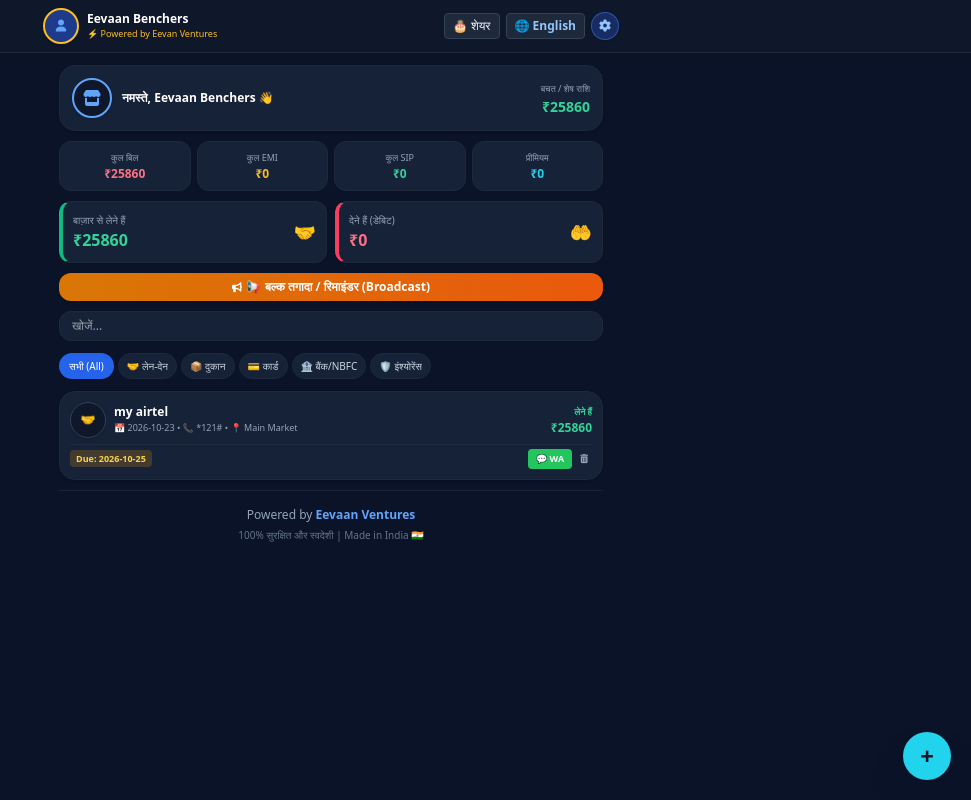
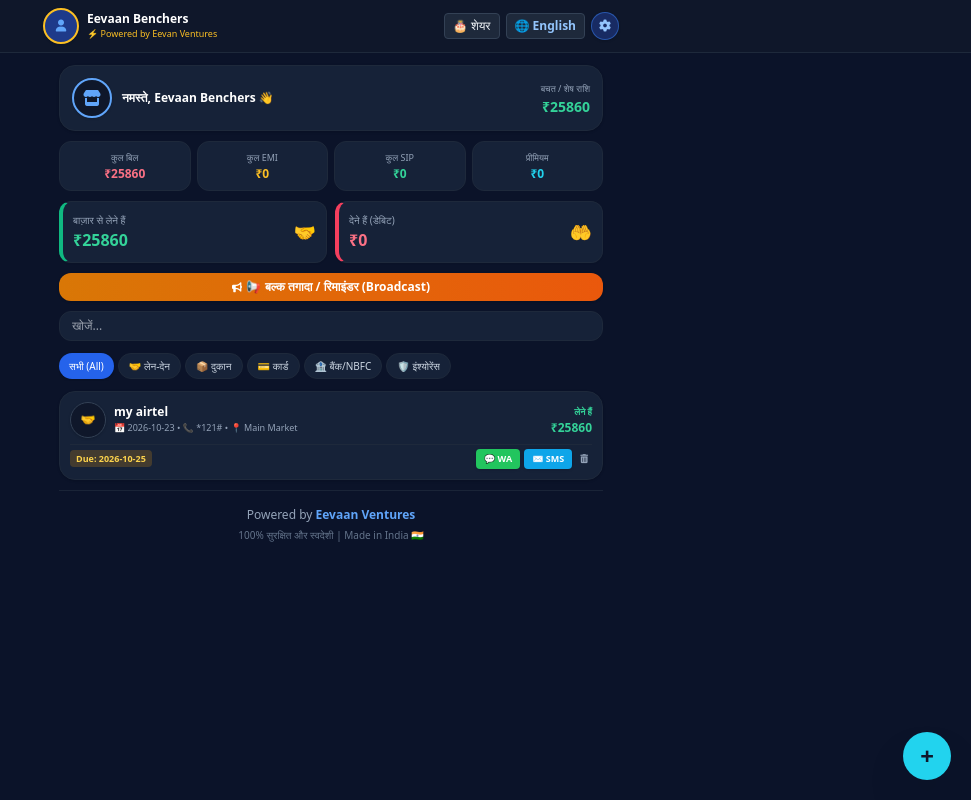
Before and after one commit to eevanventures-sketch/Kharcha-hisab, a plain HTML site: page index.html in a window 1280 px wide. Both pictures are taken after a click on the button "सभी (All)". Shown: the whole page, without its empty margins (309-1280 px from the left). Drawn offline with nearby package versions, Linux system fonts and the light colour scheme.

Commit message:
Update index.html

```diff
--- a/index.html
+++ b/index.html
@@ -87,11 +87,11 @@
     <input type="text" id="searchInput" onkeyup="renderCards()" placeholder="खोजें..." class="w-full bg-[#162238] border border-slate-800 rounded-xl px-3 py-1.5 text-slate-200 outline-none">
     <div class="flex space-x-1 overflow-x-auto no-sb py-0.5 text-[10px]">
       <button onclick="setFilter('ALL')" id="f-ALL" class="bg-blue-600 text-white px-2.5 py-1 rounded-full whitespace-nowrap font-medium shadow">सभी (All)</button>
-      <button onclick="setFilter('UDHAR')" id="f-UDHAR" class="bg-[#162238] text-slate-300 border border-slate-800 px-2 py-1 rounded-full whitespace-nowrap">🤝 <span id="tc-udhar">लेन-देन</span></button>
-      <button onclick="setFilter('SHOP')" id="f-SHOP" class="bg-[#162238] text-slate-300 border border-slate-800 px-2 py-1 rounded-full whitespace-nowrap">📦 <span id="tc-shop">दुकान</span></button>
-      <button onclick="setFilter('CARD')" id="f-CARD" class="bg-[#162238] text-slate-300 border border-slate-800 px-2 py-1 rounded-full whitespace-nowrap">💳 <span id="tc-card">कार्ड</span></button>
-      <button onclick="setFilter('BANK')" id="f-BANK" class="bg-[#162238] text-slate-300 border border-slate-800 px-2 py-1 rounded-full whitespace-nowrap">🏦 <span id="tc-bank">बैंक/NBFC</span></button>
-      <button onclick="setFilter('INSURANCE')" id="f-INSURANCE" class="bg-[#162238] text-slate-300 border border-slate-800 px-2 py-1 rounded-full whitespace-nowrap">🛡️ <span id="tc-ins">इंश्योरेंस</span></button>
+      <button onclick="setFilter('UDHAR')" id="f-UDHAR" class="bg-[#162238] text-slate-300 border border-slate-800 px-2.5 py-1 rounded-full whitespace-nowrap">🤝 <span id="tc-udhar">लेन-देन</span></button>
+      <button onclick="setFilter('SHOP')" id="f-SHOP" class="bg-[#162238] text-slate-300 border border-slate-800 px-2.5 py-1 rounded-full whitespace-nowrap">📦 <span id="tc-shop">दुकान</span></button>
+      <button onclick="setFilter('CARD')" id="f-CARD" class="bg-[#162238] text-slate-300 border border-slate-800 px-2.5 py-1 rounded-full whitespace-nowrap">💳 <span id="tc-card">कार्ड</span></button>
+      <button onclick="setFilter('BANK')" id="f-BANK" class="bg-[#162238] text-slate-300 border border-slate-800 px-2.5 py-1 rounded-full whitespace-nowrap">🏦 <span id="tc-bank">बैंक/NBFC</span></button>
+      <button onclick="setFilter('INSURANCE')" id="f-INSURANCE" class="bg-[#162238] text-slate-300 border border-slate-800 px-2.5 py-1 rounded-full whitespace-nowrap">🛡️ <span id="tc-ins">इंश्योरेंस</span></button>
     </div>
 
     <!-- CARDS LIST -->
@@ -107,7 +107,7 @@
   <!-- (+) BUTTON -->
   <button onclick="openAddEntryModal()" class="fixed right-5 bottom-5 w-12 h-12 bg-cyan-400 hover:bg-cyan-300 text-slate-900 rounded-full flex items-center justify-center text-2xl font-black shadow-2xl z-40">+</button>
 
-  <!-- 1. DETAIL MODAL: LEDGER + MATERIAL AUTO-CALC + PHOTO -->
+  <!-- 1. DETAIL MODAL: LEDGER + MATERIAL + PHOTO -->
   <div id="detailModal" class="hidden fixed inset-0 bg-black/85 z-50 flex items-center justify-center p-3">
     <div class="bg-[#162238] border border-slate-700 rounded-2xl w-full max-w-lg max-h-[95vh] flex flex-col p-3 overflow-hidden">
       <div class="flex justify-between items-center border-b border-slate-700 pb-1.5">
@@ -122,6 +122,7 @@
         <button onclick="closeModal('detailModal')" class="text-slate-400 text-lg font-bold">&times;</button>
       </div>
 
+      <!-- Balance row -->
       <div class="grid grid-cols-3 gap-1 my-2 bg-[#0f172a] p-1.5 rounded-xl text-center">
         <div><span class="text-slate-400 text-[9px] block">कुल दिया</span><span id="dGave" class="font-bold text-rose-400">₹0</span></div>
         <div><span class="text-slate-400 text-[9px] block">जमा + वापसी</span><span id="dRec" class="font-bold text-emerald-400">₹0</span></div>
@@ -134,11 +135,10 @@
         <button onclick="showSubForm('RETURN')" class="bg-amber-950/70 border border-amber-600/50 text-amber-300 py-1.5 rounded-xl shadow">🔄 सामान वापसी</button>
       </div>
 
-      <!-- SUB FORM WITH ATTACHMENT -->
+      <!-- SUB FORM -->
       <div id="subFormBox" class="hidden bg-[#0f172a] p-2 rounded-xl border border-blue-500/50 mb-2 space-y-1.5 max-h-72 overflow-y-auto">
         <div class="flex justify-between font-bold text-blue-400"><span>एंट्री जोड़ें</span><button onclick="document.getElementById('subFormBox').classList.add('hidden')">&times;</button></div>
 
-        <!-- MATERIAL AUTO-CALCULATE ROWS -->
         <div class="space-y-1">
           <div class="grid grid-cols-12 gap-1 text-[9px] text-slate-400 font-semibold">
             <span class="col-span-5">सामान</span><span class="col-span-2">मात्रा</span><span class="col-span-2">भाव</span><span class="col-span-3 text-right">कुल(₹)</span>
@@ -168,7 +168,7 @@
 
         <input type="text" id="subNote" placeholder="विवरण / नोट" class="w-full p-1 bg-[#162238] border border-slate-700 rounded text-slate-100 outline-none">
 
-        <!-- BILL PHOTO: CAMERA & GALLERY DIRECT PICKERS -->
+        <!-- BILL PHOTO -->
         <div class="bg-slate-900 p-2 rounded-lg border border-slate-800 space-y-1">
           <span class="block text-[10px] text-amber-300 font-bold">📷 बिल फोटो / पर्चा जोड़ें:</span>
           <div class="grid grid-cols-2 gap-2">
@@ -228,12 +228,11 @@
         </select>
       </div>
 
-      <!-- DYNAMIC CHIPS -->
       <div id="chipBox" class="hidden flex flex-wrap gap-1 p-1.5 bg-[#0f172a] rounded-lg border border-slate-700"></div>
 
       <input type="text" id="newTitle" placeholder="नाम / विवरण" class="w-full p-1.5 bg-[#0f172a] border border-slate-700 rounded-lg text-slate-100 font-bold outline-none">
 
-      <!-- CUSTOMER DP PHOTO (CAMERA & GALLERY) -->
+      <!-- CUSTOMER DP -->
       <div class="bg-slate-900 p-2 rounded-lg border border-slate-800 space-y-1">
         <span class="block text-[10px] text-amber-300 font-bold">📷 ग्राहक DP फोटो:</span>
         <div class="grid grid-cols-2 gap-2">
@@ -276,7 +275,7 @@
         <button onclick="closeModal('profileModal')" class="text-slate-400 text-lg font-bold">&times;</button>
       </div>
 
-      <!-- OWNER DP (CAMERA & GALLERY) -->
+      <!-- OWNER DP -->
       <div class="bg-slate-900 p-2 rounded-xl border border-blue-500/30 text-center space-y-1.5">
         <div class="w-12 h-12 rounded-full border-2 border-blue-400 bg-slate-800 mx-auto overflow-hidden flex items-center justify-center shadow">
           <img id="modalDP" class="w-full h-full object-cover hidden">
@@ -426,7 +425,7 @@
       renderCards();
     }
 
-    // ULTRA RELIABLE 15KB COMPRESSION
+    // ULTRA RELIABLE COMPRESSION
     function pickImg(input, cb) {
       const f = input.files && input.files[0];
       if (!f) return;
@@ -560,7 +559,7 @@
       activeFilter = cat;
       ['ALL','UDHAR','SHOP','CARD','BANK','INSURANCE'].forEach(c => {
         const b = document.getElementById('f-' + c);
-        if (b) b.className = c === cat ? "bg-blue-600 text-white px-2.5 py-1 rounded-full whitespace-nowrap font-medium shadow" : "bg-[#162238] text-slate-300 border border-slate-800 px-2 py-1 rounded-full whitespace-nowrap";
+        if (b) b.className = c === cat ? "bg-blue-600 text-white px-2.5 py-1 rounded-full whitespace-nowrap font-medium shadow" : "bg-[#162238] text-slate-300 border border-slate-800 px-2.5 py-1 rounded-full whitespace-nowrap";
       });
       renderCards();
     }
@@ -577,6 +576,7 @@
       return { gave, got, ret, balance: gave - (got + ret) };
     }
 
+    // CARD RENDER WITH WA & DIRECT SMS
     function renderCards() {
       const cont = document.getElementById('cardsList');
       const q = document.getElementById('searchInput').value.toLowerCase();
@@ -611,13 +611,21 @@
           <div class="flex justify-between items-center pt-1 border-t border-slate-800 text-[9px]">
             <div>${i.dueDate ? `<span class="bg-amber-500/20 text-amber-300 px-1.5 py-0.5 rounded font-bold">Due: ${i.dueDate}</span>` : `<span class="text-slate-500">लेजर देखें</span>`}</div>
             <div class="flex items-center space-x-1">
-              <button onclick="sendWA('${i.phone}','${i.title}',${c.balance})" class="bg-[#22c55e] text-white px-2 py-0.5 rounded font-bold">💬 WA</button>
+              <button onclick="sendWA('${i.phone}','${i.title}',${c.balance})" class="bg-[#22c55e] text-white px-2 py-0.5 rounded font-bold shadow">💬 WA</button>
+              <button onclick="sendSMS('${i.phone}','${i.title}',${c.balance})" class="bg-[#0ea5e9] text-white px-2 py-0.5 rounded font-bold shadow">✉️ SMS</button>
               <button onclick="deleteItem('${i.id}')" class="text-slate-400 hover:text-rose-400 px-1"><i class="fa-solid fa-trash-can"></i></button>
             </div>
           </div>
         `;
         cont.appendChild(card);
       });
+    }
+
+    function sendSMS(ph, n, a) {
+      if (!ph || ph === 'N/A') return alert("मोबाइल नंबर नहीं मिला!");
+      const c = ph.replace(/[^0-9]/g, '');
+      const msg = encodeURIComponent(`नमस्ते ${n}, आपकी कुल बकाया राशि ₹${a} है। कृपया भुगतान करें। धन्यवाद! - ${db.profile.firmName}`);
+      window.open(`sms:${c}?body=${msg}`, '_blank');
     }
 
     function updateMetrics() {
@@ -852,7 +860,6 @@
 
           ${photos}
 
-          <!-- AUTOMATIC DIGITAL SIGNATURE SEAL -->
           <div style="margin-top:12px; display:flex; justify-content:space-between; align-items:flex-end;">
             <span style="font-size:7px; color:#94a3b8;">100% सुरक्षित • स्वदेशी लेखा जोखा</span>
             <div style="border:1.5px dashed #16a34a; padding:4px 8px; border-radius:6px; background:#f0fdf4; text-align:center;">
```
